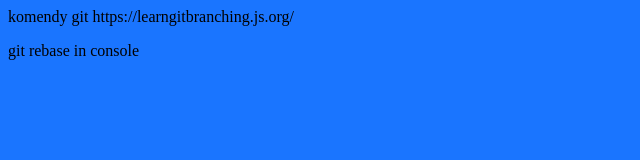
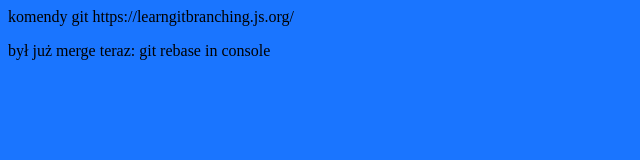
Before and after one commit to szczepaniakmichal/15-html-prosta-strona, a website: page index.html in a window 1280 px wide. Shown: the whole page, without its empty margins (0-640 px from the left). Drawn offline with nearby package versions, Linux system fonts and the light colour scheme; files that its build step writes are made by us from their sources.

Commit message:
byl merge teraz git rebase

```diff
--- a/index.html
+++ b/index.html
@@ -9,7 +9,7 @@
 
 komendy git https://learngitbranching.js.org/
 
-<p>git rebase in console</p>
+<p>był już merge teraz: git rebase in console</p>
 
 
 </body>
```
